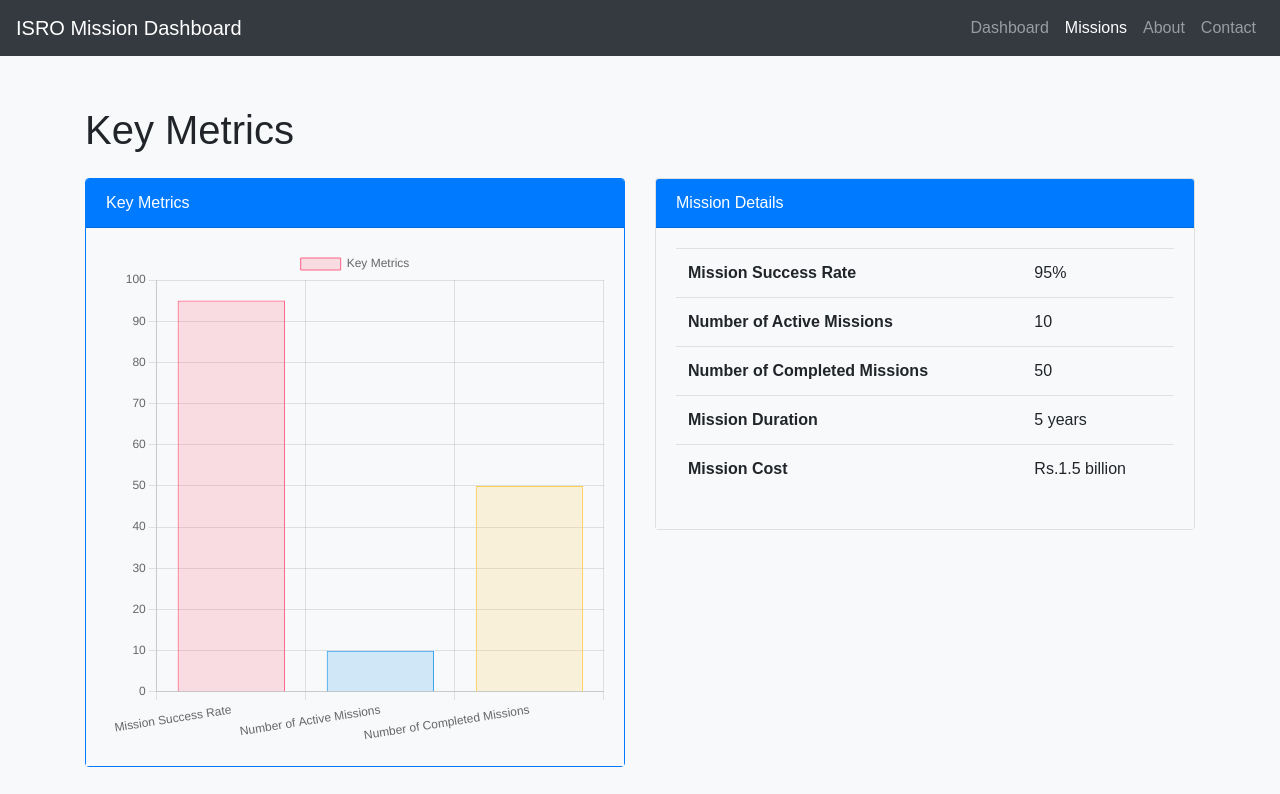
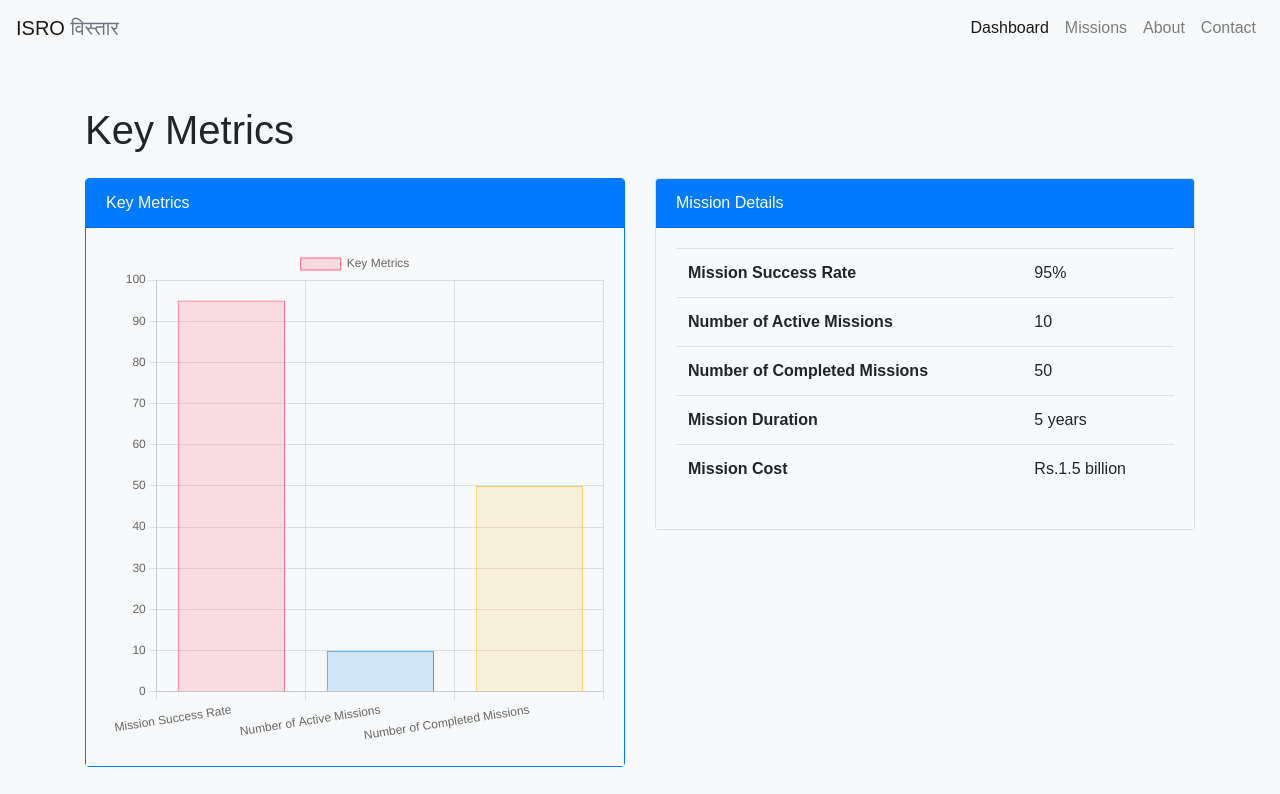
Before and after one commit to IvanDsilva31/AI_Deployer_Crescendo24, a plain HTML site: page mission.html in a window 1280 px wide. Shown: the top 794 px of the page. Drawn offline with nearby package versions, Linux system fonts and the light colour scheme.

Commit message:
Update mission.html

```diff
--- a/mission.html
+++ b/mission.html
@@ -15,25 +15,25 @@
 
 <body>
   <!-- Navbar -->
-  <nav class="navbar navbar-expand-lg navbar-dark bg-dark">
-    <a class="navbar-brand" href="#">ISRO Mission Dashboard</a>
+  <nav class="navbar navbar-expand-lg navbar-light bg-light">
+    <a class="navbar-brand" href="#">ISRO <span class="text-muted">विस्तार</span></a>
     <button class="navbar-toggler" type="button" data-toggle="collapse" data-target="#navbarNav"
       aria-controls="navbarNav" aria-expanded="false" aria-label="Toggle navigation">
       <span class="navbar-toggler-icon"></span>
     </button>
     <div class="collapse navbar-collapse" id="navbarNav">
       <ul class="navbar-nav ml-auto">
+        <li class="nav-item active">
+          <a class="nav-link" href="#">Dashboard</a>
+        </li>
         <li class="nav-item">
-          <a class="nav-link" href="index.html">Dashboard</a>
-        </li>
-        <li class="nav-item active">
           <a class="nav-link" href="mission.html">Missions</a>
         </li>
         <li class="nav-item">
           <a class="nav-link" href="about.html">About</a>
         </li>
         <li class="nav-item">
-          <a class="nav-link" href="contact.html">Contact</a>
+          <a class="nav-link" href="#">Contact</a>
         </li>
       </ul>
     </div>
```
